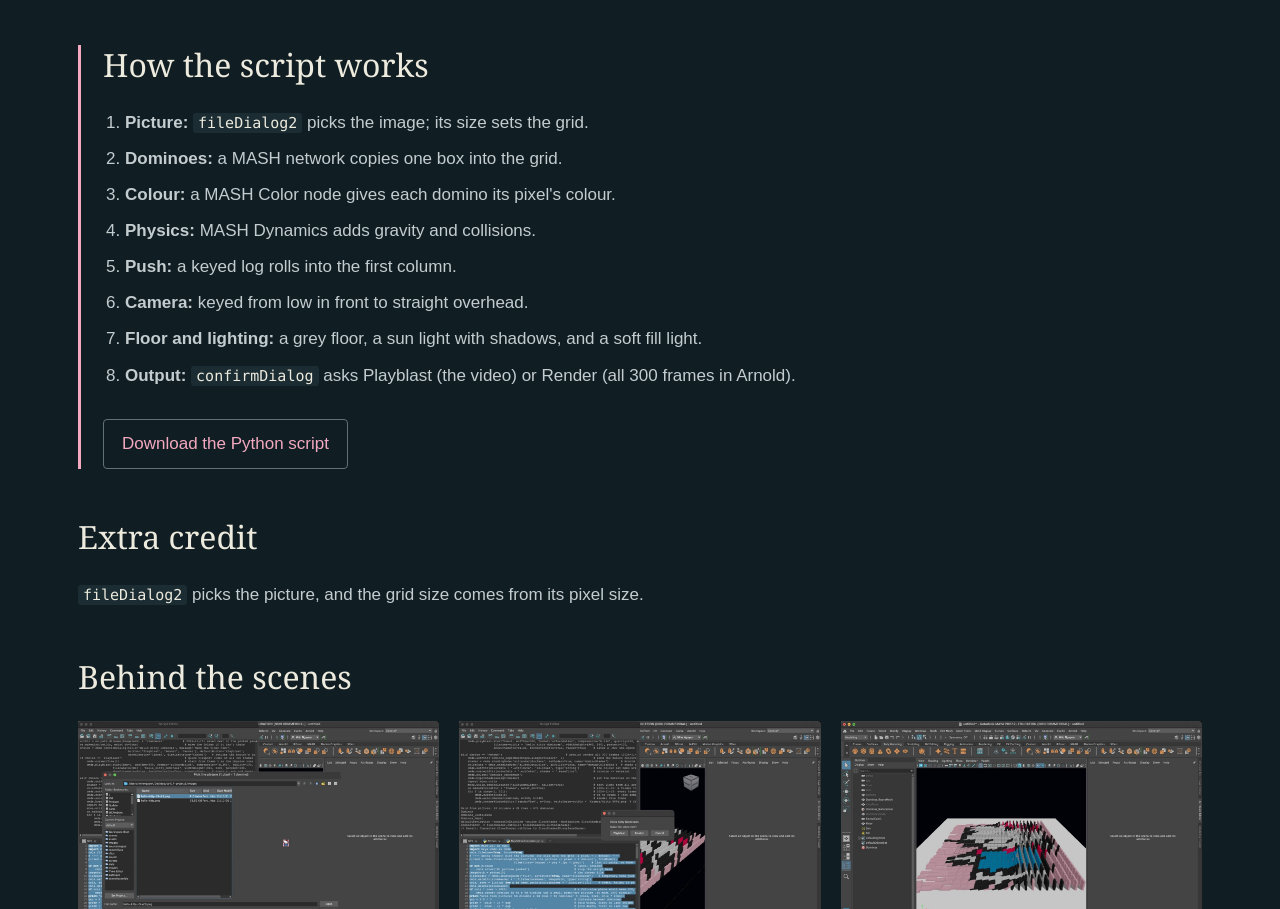
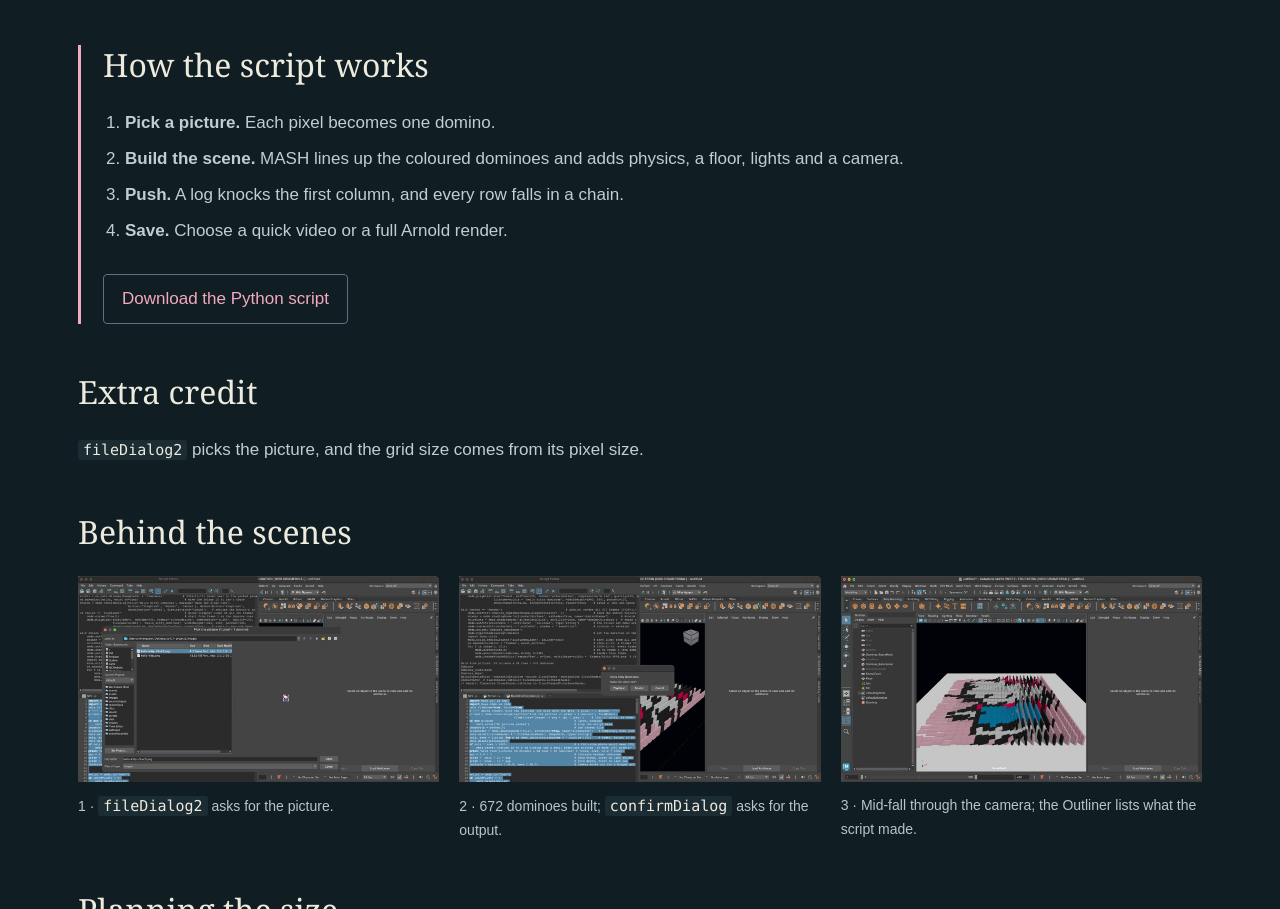
Before and after one commit to hellomilong/cs417-planet-animation, a plain HTML site: page project5/index.html in a window 1280 px wide. Shown: the part 1933-2842 px from the top of the page. Drawn offline with Linux system fonts and the light colour scheme.

Commit message:
Project 5: high-level script steps

```diff
--- a/project5/index.html
+++ b/project5/index.html
@@ -10,14 +10,10 @@
 <section><h2>The picture</h2><div class="pair"><figure><img class="pixel" src="media/picture-24x28.png" width="240" height="280" alt="A 24 by 28 pixel picture of Hello Kitty on a pink background"><figcaption>Input: 24 × 28 pixels, one per domino. Made in Python with Pillow, each pixel snapped to one of 6 colours.</figcaption></figure><figure><img src="media/render.jpg" width="960" height="540" loading="lazy" alt="Arnold render of the fallen dominoes forming Hello Kitty"><figcaption>Frame 300, rendered in Arnold.</figcaption></figure></div></section>
 
 <section class="note"><h2>How the script works</h2><ol>
-<li><b>Picture:</b> <code>fileDialog2</code> picks the image; its size sets the grid.</li>
-<li><b>Dominoes:</b> a MASH network copies one box into the grid.</li>
-<li><b>Colour:</b> a MASH Color node gives each domino its pixel's colour.</li>
-<li><b>Physics:</b> MASH Dynamics adds gravity and collisions.</li>
-<li><b>Push:</b> a keyed log rolls into the first column.</li>
-<li><b>Camera:</b> keyed from low in front to straight overhead.</li>
-<li><b>Floor and lighting:</b> a grey floor, a sun light with shadows, and a soft fill light.</li>
-<li><b>Output:</b> <code>confirmDialog</code> asks Playblast (the video) or Render (all 300 frames in Arnold).</li></ol>
+<li><b>Pick a picture.</b> Each pixel becomes one domino.</li>
+<li><b>Build the scene.</b> MASH lines up the coloured dominoes and adds physics, a floor, lights and a camera.</li>
+<li><b>Push.</b> A log knocks the first column, and every row falls in a chain.</li>
+<li><b>Save.</b> Choose a quick video or a full Arnold render.</li></ol>
 <a class="download" href="media/hello_kitty_dominoes.py" download>Download the Python script</a></section>
 
 <section><h2>Extra credit</h2><p><code>fileDialog2</code> picks the picture, and the grid size comes from its pixel size.</p></section>
```
